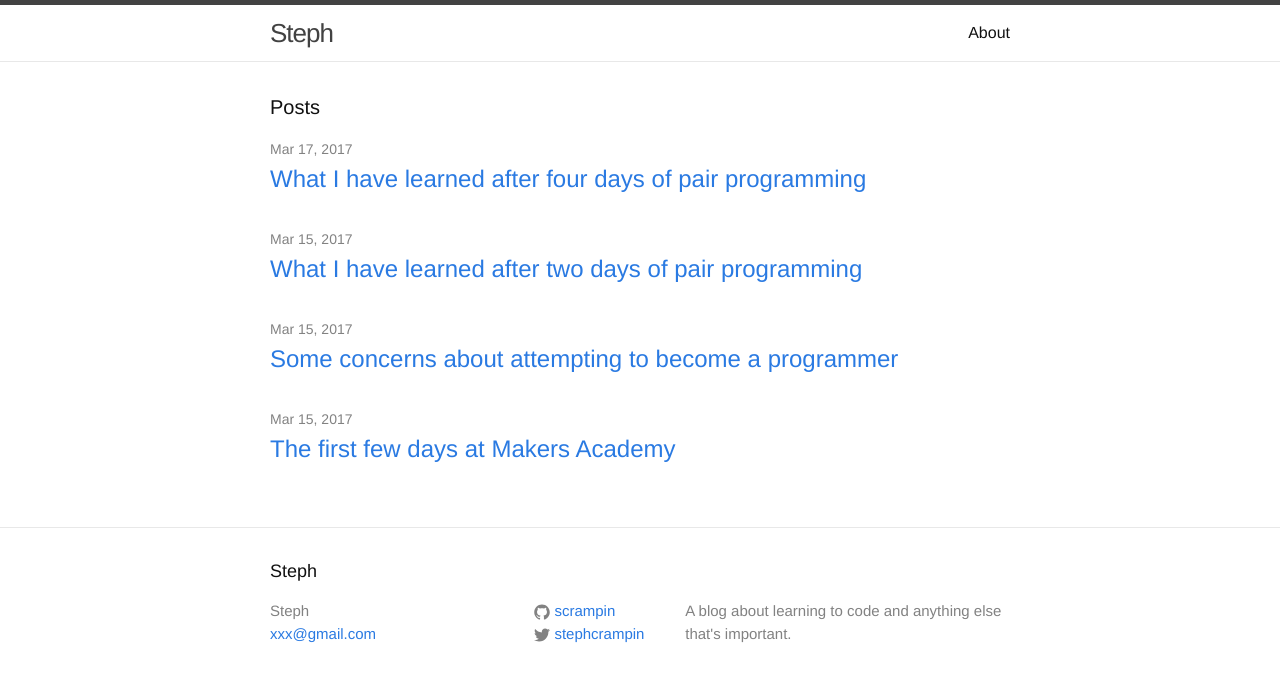
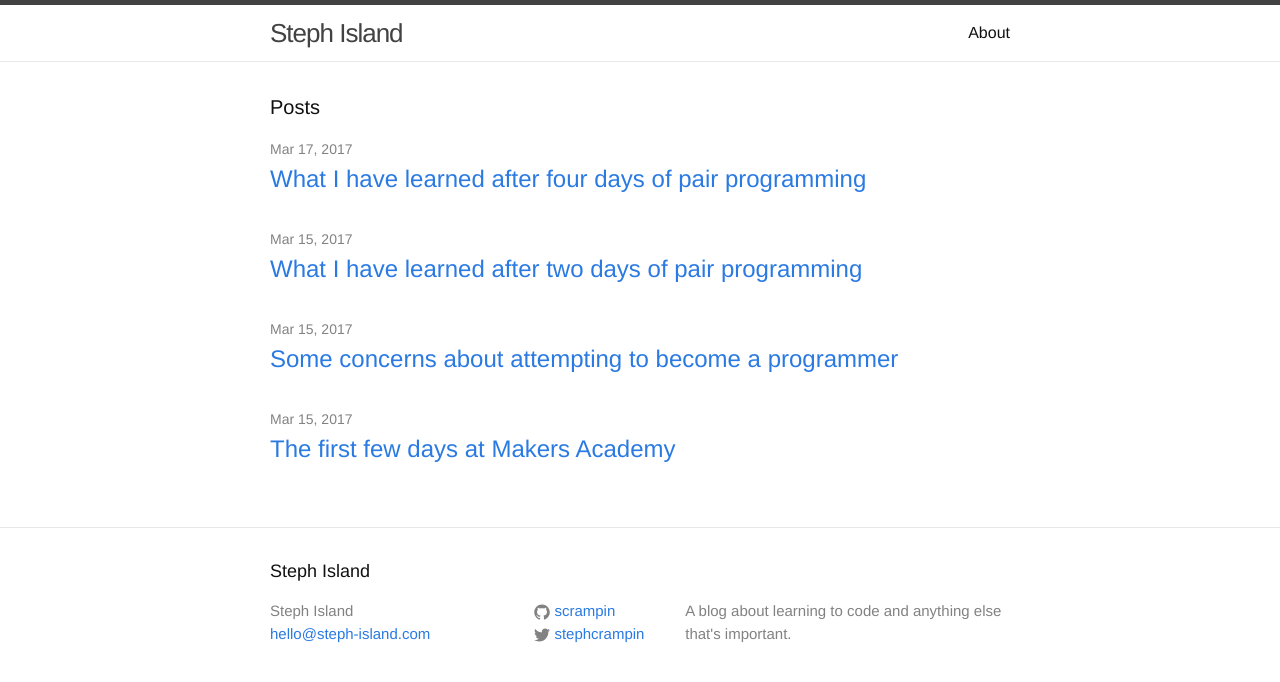
Before and after one commit to scrampin/scrampin.github.io, a Jekyll site: the page built from index.html, in a window 1280 px wide. Shown: the top 682 px of the page. Built offline with Jekyll 4.4.1, drawn with Linux system fonts in a browser that asks for light colours.

```diff
--- a/_config.yml
+++ b/_config.yml
@@ -6,8 +6,8 @@
 # 'jekyll serve'. If you change this file, please restart the server process.
 
 # Site settings
-title: Steph
-email: xxx@gmail.com
+title: Steph Island
+email: hello@steph-island.com
 description: > # this means to ignore newlines until "baseurl:"
   A blog about learning to code and anything else that's important.
 baseurl: "" # the subpath of your site, e.g. /blog
```
Also changed, not shown: 1 other file.
